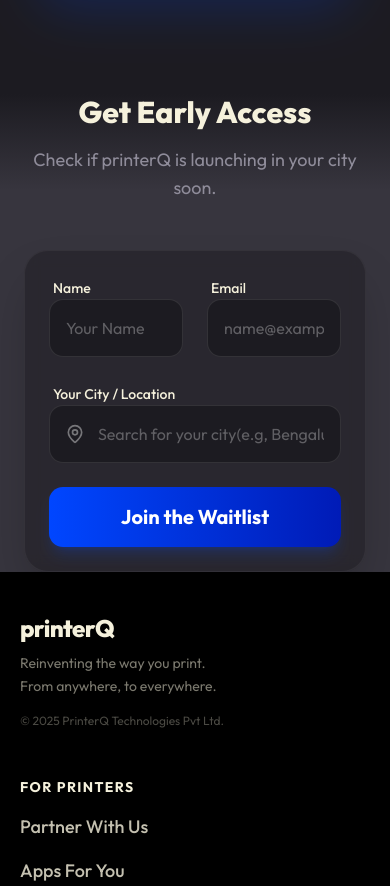
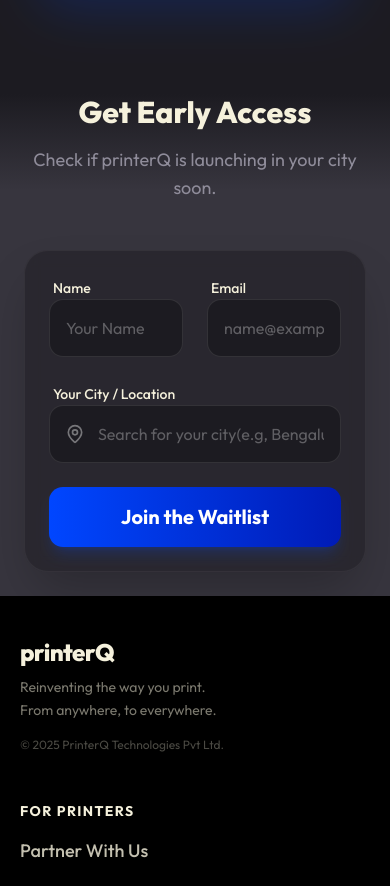
Before and after one commit to manu-maurya/printerQ-landing-page, a Next.js app: page / in a window 390 px wide. Shown: the part 3252-4138 px from the top of the page. Built offline with nearby package versions, Linux system fonts and the light colour scheme.

Commit message:
ui changes

```diff
--- a/app/components/PrinterSection.tsx
+++ b/app/components/PrinterSection.tsx
@@ -107,7 +107,7 @@
 
       {/* --- PART 2: WAITLIST FORM --- */}
       {/* This div now sits flush at the bottom of the section */}
-      <div className="relative md:py-12 bg-p-grey">
+      <div className="relative pb-6 md:py-12 bg-p-grey">
         <div className="absolute top-0 left-0 w-full h-24 bg-linear-to-b from-p-grey-dark to-transparent"></div>
 
         <div className="max-w-4xl mx-auto px-6 relative z-10">
```
